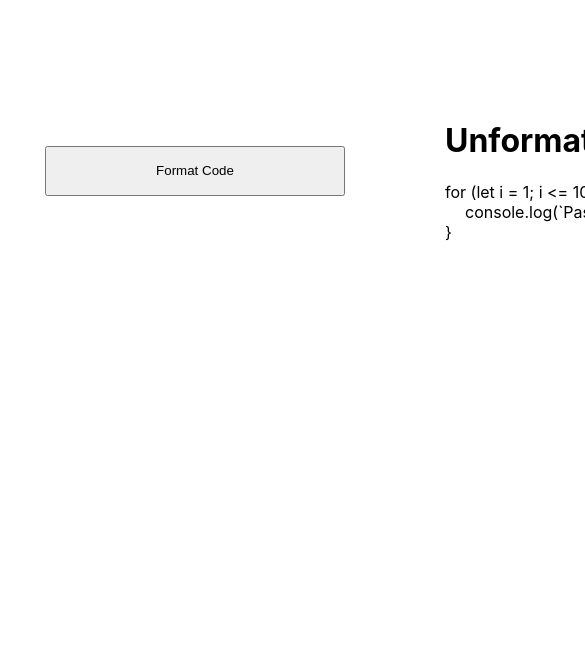
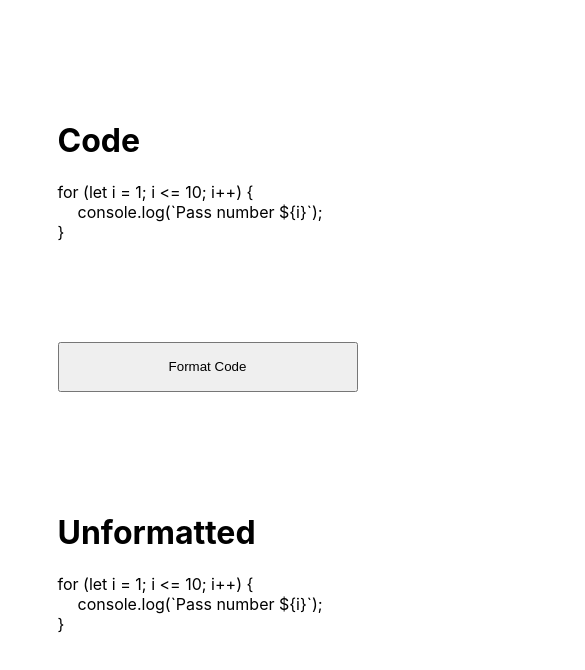
Before and after one commit to yembo/react-take-home-code-formatter, a React (Create React App) app: page / in a window 390 px wide. Shown: the top 670 px of the page, 585 px wide, since content can reach past the window. Built offline with nearby package versions, Linux system fonts and the light colour scheme.

Commit message:
mobile first

```diff
--- a/src/App.css
+++ b/src/App.css
@@ -1,13 +1,21 @@
 .App {
-  display: flex;
-  justify-content: center;
-  align-items: center;
+  display: grid;
+  place-content: center;
 }
 
 .code-wrap {
   display: flex;
   margin: 50px auto;
+  padding-left: 50px;
+  padding-right: 25px;
   align-items: center;
+  flex-direction: column;
+}
+
+@media only screen and (min-width: 1152px) {
+  .code-wrap {
+    flex-direction: row;
+  }
 }
 
 .column {
```
